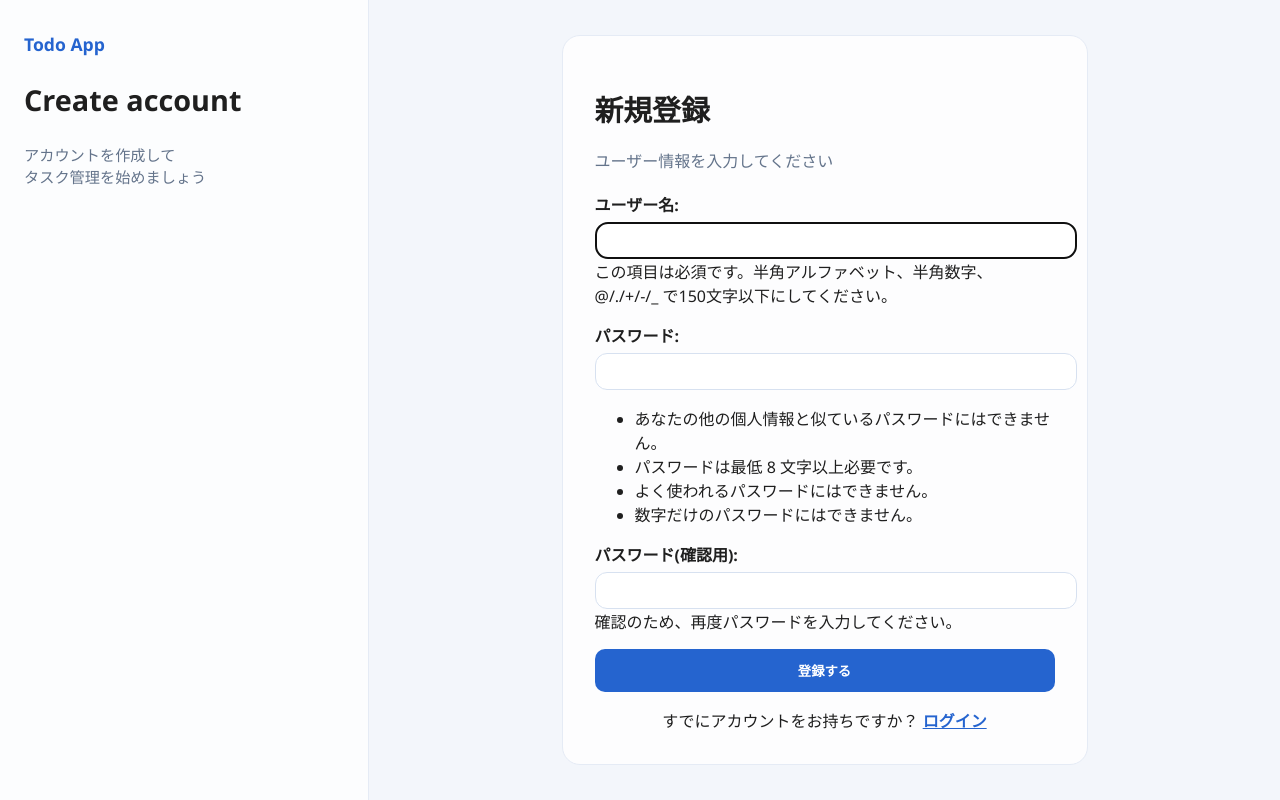
After one commit to raretech-hal/django-todoapp, a Django app: page /signup/ in a window 1280 px wide. The commit adds this page. Run offline with Django 5.2, Linux system fonts and the light colour scheme.

Commit message:
認証機能実装（サインアップ、ログイン、ログアウト、）

```diff
--- a/djangopj/settings.py
+++ b/djangopj/settings.py
@@ -130,3 +130,8 @@ STATIC_URL = 'static/'
 # https://docs.djangoproject.com/en/5.0/ref/settings/#default-auto-field
 
 DEFAULT_AUTO_FIELD = 'django.db.models.BigAutoField'
+
+## Auth
+LOGIN_URL = 'login'
+LOGIN_REDIRECT_URL = 'todo_list'
+LOGOUT_REDIRECT_URL = 'login'
--- /dev/null
+++ b/todo/static/todo/css/registration.css
@@ -0,0 +1,114 @@
+/* ===== ベース ===== */
+.auth-body {
+    margin: 0;
+    background: #f3f6fb;
+    color: #1f1f1f;
+    font-family: "Segoe UI", "Yu Gothic UI", sans-serif;
+}
+
+/* ===== レイアウト ===== */
+.auth-layout {
+    min-height: 100vh;
+    display: flex;
+}
+
+.auth-side {
+    width: 320px;
+    background: rgba(255, 255, 255, 0.75);
+    backdrop-filter: blur(8px);
+    border-right: 1px solid #e5ebf5;
+    padding: 32px 24px;
+}
+
+.auth-app-name {
+    font-size: 1.1rem;
+    font-weight: 600;
+    color: #2564cf;
+    margin-bottom: 18px;
+}
+
+.auth-side-title {
+    font-size: 1.8rem;
+    font-weight: 600;
+}
+
+.auth-side-text {
+    color: #64748b;
+    font-size: 0.95rem;
+}
+
+/* ===== メイン ===== */
+.auth-main {
+    flex: 1;
+    display: flex;
+    align-items: center;
+    justify-content: center;
+}
+
+/* ===== カード ===== */
+.auth-card {
+    width: 100%;
+    max-width: 460px;
+    background: rgba(255, 255, 255, 0.82);
+    border: 1px solid #e5ebf5;
+    border-radius: 18px;
+    padding: 32px;
+}
+
+.auth-title {
+    font-size: 1.8rem;
+    font-weight: 600;
+}
+
+.auth-subtitle {
+    color: #64748b;
+    margin-bottom: 20px;
+}
+
+/* ===== フォーム ===== */
+.auth-form p {
+    margin-bottom: 16px;
+}
+
+.auth-form label {
+    display: block;
+    font-weight: 600;
+    margin-bottom: 6px;
+}
+
+.auth-form input {
+    width: 100%;
+    border: 1px solid #d7e1f0;
+    border-radius: 12px;
+    padding: 10px;
+}
+
+.auth-form input:focus {
+    border-color: #2564cf;
+}
+
+/* ===== ボタン ===== */
+.auth-btn {
+    width: 100%;
+    background: #2564cf;
+    color: white;
+    border: none;
+    padding: 12px;
+    border-radius: 10px;
+    font-weight: 600;
+}
+
+.auth-btn:hover {
+    background: #1f56b3;
+}
+
+/* ===== フッター ===== */
+.auth-footer {
+    margin-top: 16px;
+    text-align: center;
+}
+
+.auth-footer a {
+    color: #2564cf;
+    font-weight: 600;
+}
--- /dev/null
+++ b/todo/templates/registration/signup.html
@@ -0,0 +1,50 @@
+<!DOCTYPE html>
+<html lang="ja">
+<head>
+    <meta charset="UTF-8">
+    <title>新規登録</title>
+
+    {% load static %}
+    <link rel="stylesheet" href="{% static 'todo/css/registration.css' %}">
+</head>
+
+<body class="auth-body">
+    <div class="auth-layout">
+
+        <!-- 左サイド -->
+        <aside class="auth-side">
+            <div class="auth-app-name">Todo App</div>
+            <h1 class="auth-side-title">Create account</h1>
+            <p class="auth-side-text">
+                アカウントを作成して<br>
+                タスク管理を始めましょう
+            </p>
+        </aside>
+
+        <!-- メイン -->
+        <main class="auth-main">
+            <div class="auth-card">
+
+                <h1 class="auth-title">新規登録</h1>
+                <p class="auth-subtitle">ユーザー情報を入力してください</p>
+
+                <form method="post" class="auth-form">
+                    {% csrf_token %}
+                    {{ form.as_p }}
+
+                    <button type="submit" class="auth-btn">
+                        登録する
+                    </button>
+                </form>
+
+                <div class="auth-footer">
+                    すでにアカウントをお持ちですか？
+                    <a href="{% url 'login' %}">ログイン</a>
+                </div>
+
+            </div>
+        </main>
+
+    </div>
+</body>
+</html>
--- a/todo/urls.py
+++ b/todo/urls.py
@@ -1,8 +1,17 @@
+from django.contrib import admin
 from django.urls import path
 from . import views
+from django.contrib.auth import views as auth_views
 
 urlpatterns = [
+    path('admin/', admin.site.urls),
     path('', views.todo_list, name='todo_list'),
     path('delete/<int:task_id>/', views.todo_delete, name='todo_delete'),
-    path('toggle/<int:task_id>/', views.toggle_completed, name='toggle_completed')
+    path('toggle/<int:task_id>/', views.toggle_completed, name='toggle_completed'),
+    path('login/', auth_views.LoginView.as_view(
+        template_name='registration/login.html'
+    ), name='login'),
+    path('logout/', auth_views.LogoutView.as_view(), name='logout'),
+    path('signup/', views.signup_view, name='signup'),
+    path('logout/', auth_views.LogoutView.as_view(), name='logout'),
 ]
--- a/todo/views.py
+++ b/todo/views.py
@@ -1,8 +1,12 @@
 from django.shortcuts import render, redirect, get_object_or_404
 from .models import TodoTask
 from .forms import TodoTaskForm
+from django.contrib.auth.forms import UserCreationForm
+from django.contrib.auth import login
+from django.contrib.auth.decorators import login_required
 
 # Todoリスト一覧、作成、編集
+# @login_required
 def todo_list(request):
     if request.method == 'POST':
         task_id = request.POST.get('task_id')
@@ -44,6 +48,17 @@ def toggle_completed(request, task_id):
     task.save()
     return redirect('todo_list')
 
+def signup_view(request):
+    if request.method == 'POST':
+        form = UserCreationForm(request.POST)
+        if form.is_valid():
+            user = form.save()
+            login(request, user)
+            return redirect('todo_list')
+    else:
+        form = UserCreationForm()
+
+    return render(request, 'registration/signup.html', {'form': form})
 
 # def todo_create(request):
 #     if request.method == 'POST':
```
Also changed, not shown: todo/static/todo/css/style.css (+20 -1 lines), todo/templates/registration/login.html (added, +50 -0 lines), todo/templates/todo/todo_list.html (+31 -5 lines).
